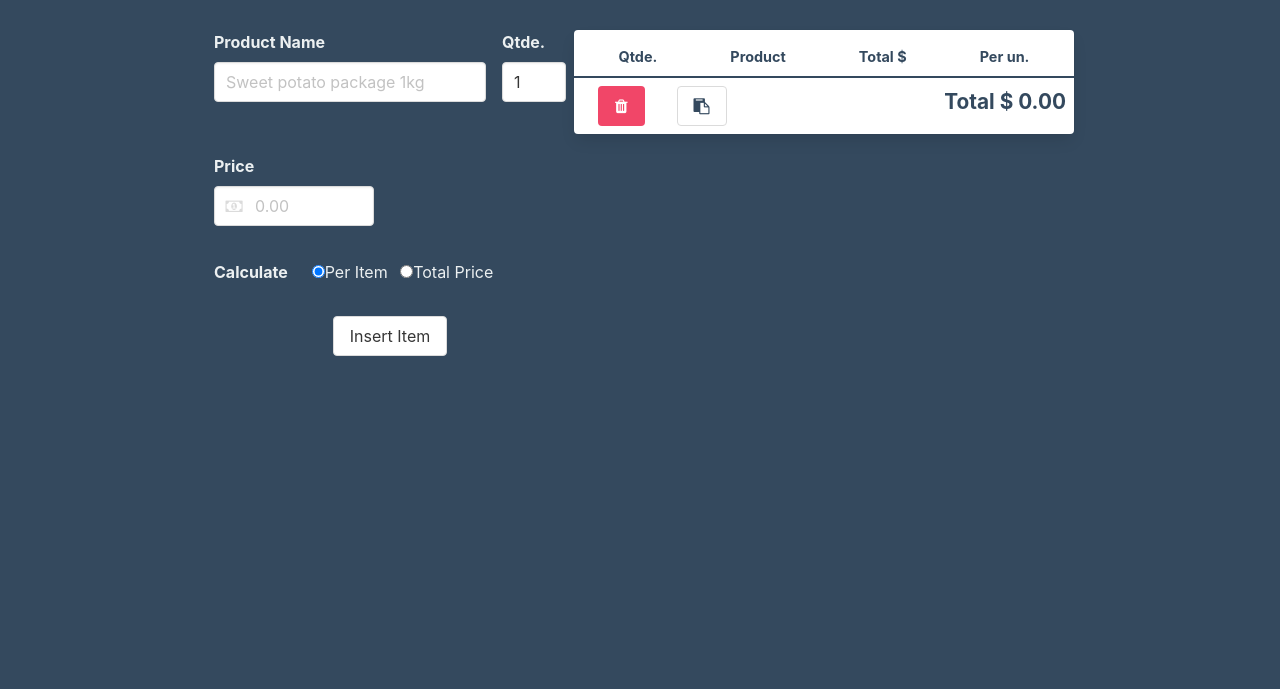
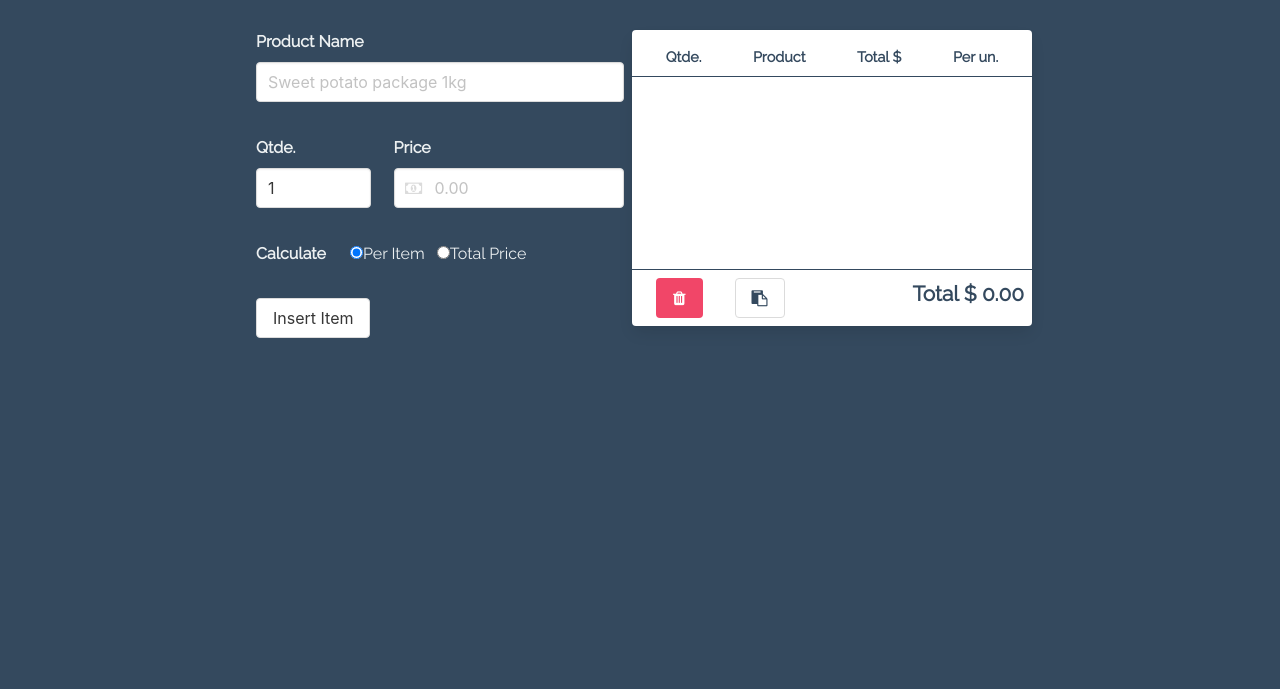
Before and after one commit to raulfdm/virtual-receipt, a website: page index.html in a window 1280 px wide. Shown: the part 111-800 px from the top of the page. Drawn offline with nearby package versions, Linux system fonts and the light colour scheme; some packages are replaced by stand-ins of ours; a script that the page names is missing.

Commit message:
Added new fonts and improved style

```diff
--- a/src/css/index.css
+++ b/src/css/index.css
@@ -1,6 +1,10 @@
+@import url('https://fonts.googleapis.com/css?family=Raleway|Righteous');
+
 :root {
 	--primary: #34495e;
 	--secondary: #ecf0f1;
+	--font-title: 'Righteous',cursive;
+	--font-body: 'Raleway',sans-serif;
 }
 
 
@@ -24,6 +28,7 @@ p {
 
 body {
 	flex-direction: column;
+	font-family: var(--font-body)
 }
 
 
@@ -36,6 +41,7 @@ body {
 .header>.header__app-title {
 	font-size: 2.5rem;
 	text-align: center;
+	font-family: var(--font-title)
 }
 
 
@@ -50,7 +56,7 @@ main.container {
 
 .container__product-form {
 	width: 80%;
-	max-width: 368px;
+	max-width: 24rem;
 	margin: 0 auto;
 }
 
@@ -64,22 +70,22 @@ main.container {
 	margin: 0 .5rem;
 }
 
-.container__form-product__inputs__product-name {}
+.container__form-product__inputs__product-name,
+.container__form-product__inputs__calculate-method {
+	width: 100%;
+}
 
 .container__form-product__inputs__product-qtde {
-	width: 4rem;
+	width: 30%;
 }
 
-.container__form-product__inputs__calculate-method {}
-
 .container__form-product__inputs__product-price {
-	width: 10rem;
+	width: 60%;
 }
 
+
 .container__product-form__buttons {
-	margin: 2rem 0;
-	display: flex;
-	justify-content: space-around;
+	margin: 2rem .5rem;
 }
 
 
@@ -90,7 +96,7 @@ main.container {
 }
 
 .container__product-list {
-	width: 95%;
+	width: 25rem;
 	margin: 0 auto;
 }
 
@@ -109,7 +115,7 @@ main.container {
 	font-size: 0.85rem;
 	display: flex;
 	flex-direction: column;
-	max-height: 25rem;
+	height: 12rem;
 	overflow: auto;
 }
 
@@ -184,7 +190,7 @@ main.container {
 		justify-content: space-between;
 		align-items: flex-start;
 	}
-	.container__product-list {
+	/*.container__product-list {
 		width: 500px;
-	}
+	}*/
 }
```
